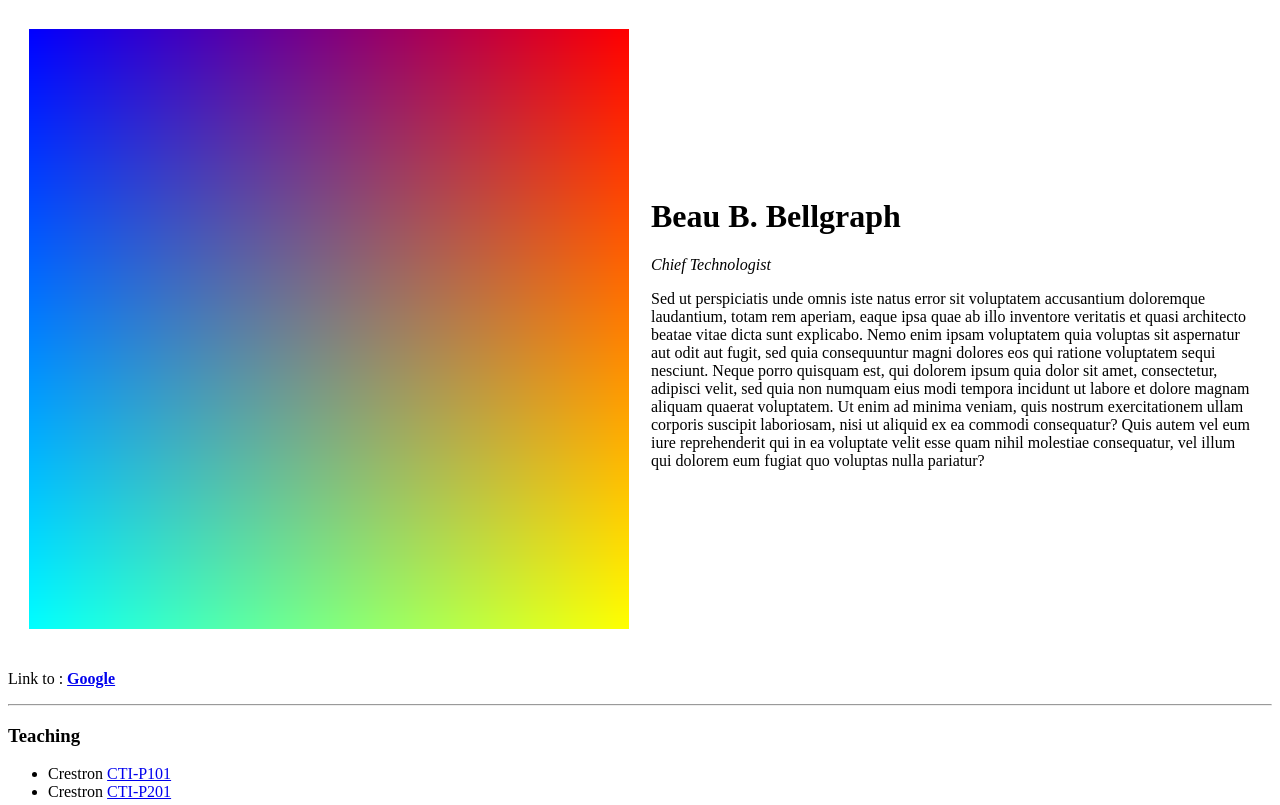
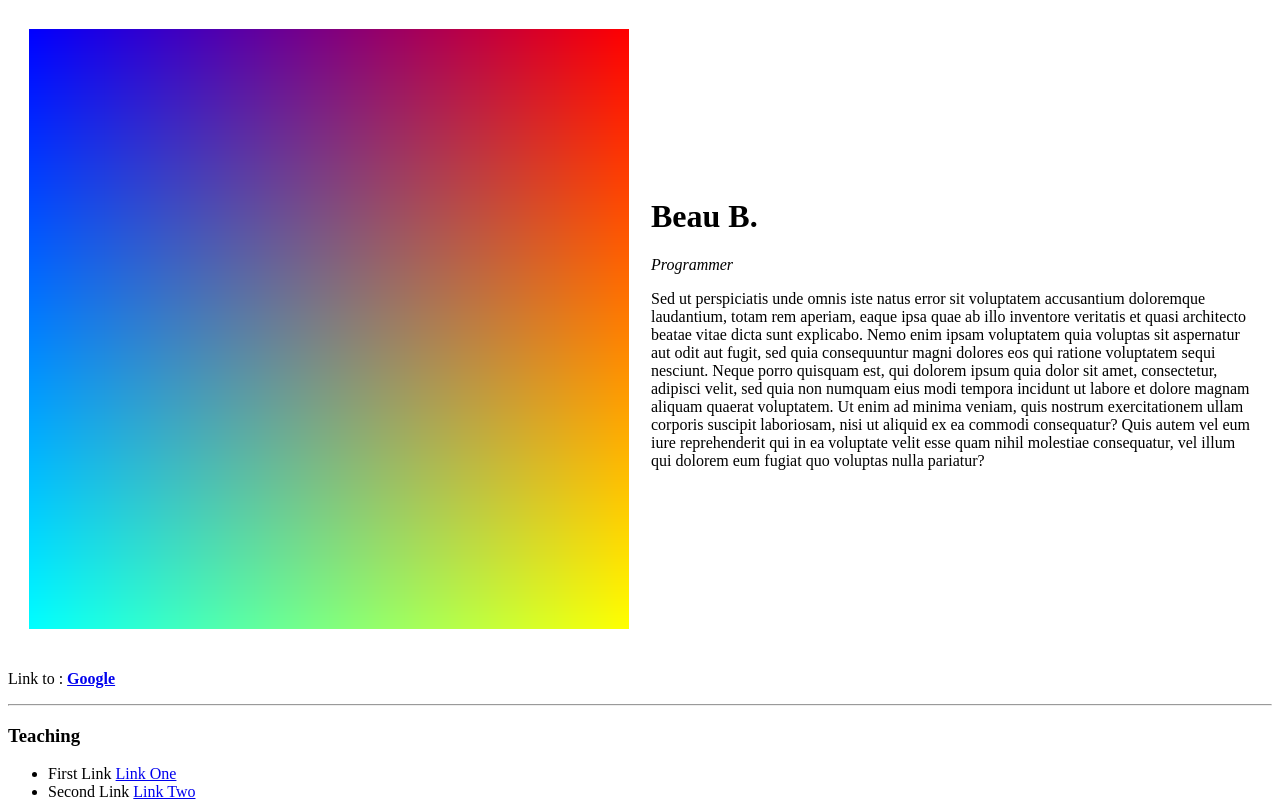
Before and after one commit to Bellgraph/cv, a plain HTML site: page index.html in a window 1280 px wide. Shown: the top 805 px of the page. Drawn offline with Linux system fonts and the light colour scheme.

Commit message:
Couple Other changes

```diff
--- a/index.html
+++ b/index.html
@@ -8,8 +8,8 @@
 <body>
     <table cellspacing="20">
         <td>    <img src="images/ColorSwatch.png" alt="beau profile picture"></td>
-        <td><h1>Beau B. Bellgraph</h1>
-            <p><em>Chief Technologist</em></p>
+        <td><h1>Beau B.</h1>
+            <p><em>Programmer</em></p>
             <p>Sed ut perspiciatis unde omnis iste natus error sit voluptatem accusantium doloremque laudantium, totam rem aperiam, eaque ipsa quae ab illo inventore veritatis et quasi architecto beatae vitae dicta sunt explicabo. Nemo enim ipsam voluptatem quia voluptas sit aspernatur aut odit aut fugit, sed quia consequuntur magni dolores eos qui ratione voluptatem sequi nesciunt. Neque porro quisquam est, qui dolorem ipsum quia dolor sit amet, consectetur, adipisci velit, sed quia non numquam eius modi tempora incidunt ut labore et dolore magnam aliquam quaerat voluptatem. Ut enim ad minima veniam, quis nostrum exercitationem ullam corporis suscipit laboriosam, nisi ut aliquid ex ea commodi consequatur? Quis autem vel eum iure reprehenderit qui in ea voluptate velit esse quam nihil molestiae consequatur, vel illum qui dolorem eum fugiat quo voluptas nulla pariatur?</p>
         </td>
     </table>
@@ -19,8 +19,8 @@
     <hr>
     <h3>Teaching</h3>
     <ul>
-        <li>Crestron <a href="http://www.google.com">CTI-P101</a></li>
-        <li>Crestron <a href="http://www.google.com">CTI-P201</a></li>
+        <li>First Link <a href="http://www.google.com">Link One</a></li>
+        <li>Second Link <a href="http://www.google.com">Link Two</a></li>
     </ul>
     <hr>
     <h3>Work Experience</h3>
```
